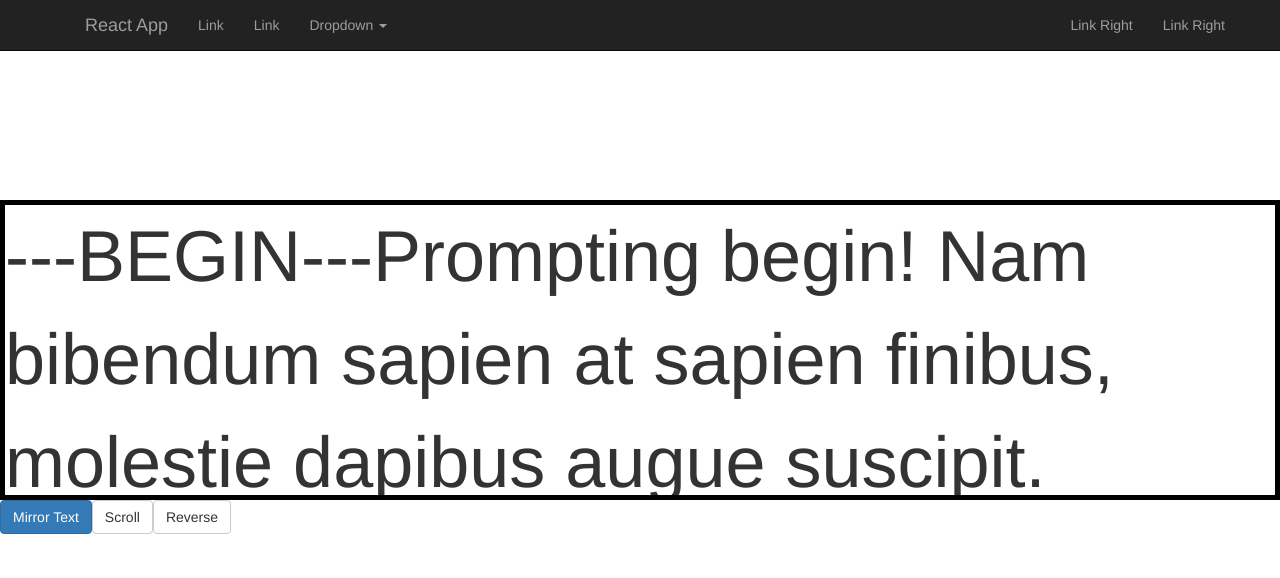
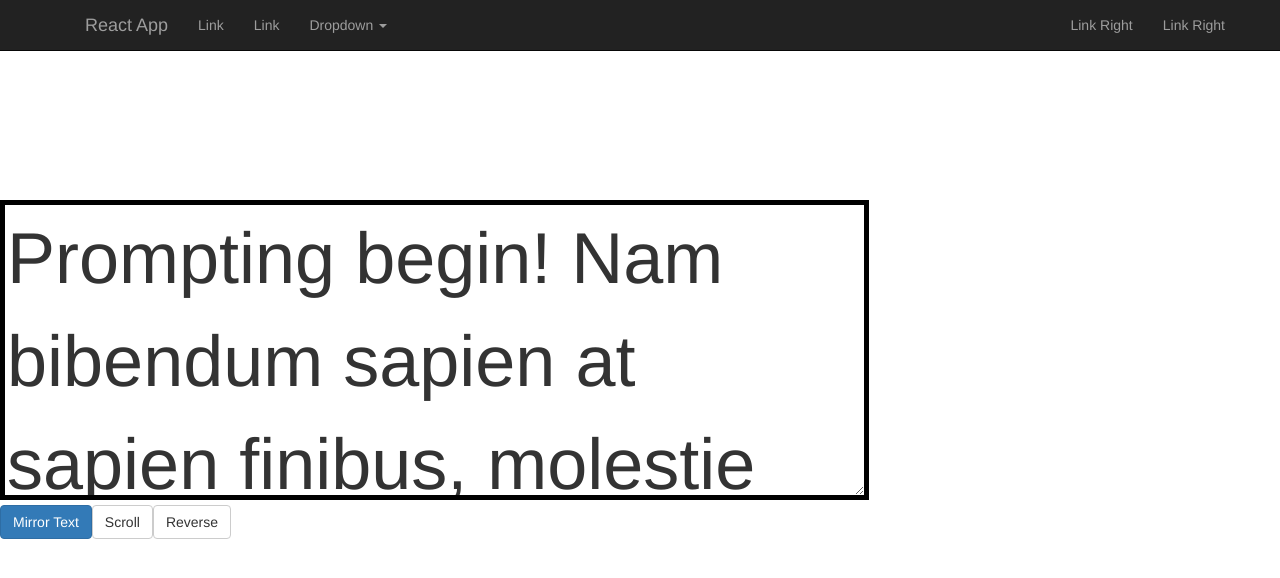
Before and after one commit to bhefty/react-prompter, a React (Create React App) app: page / in a window 1280 px wide. Shown: the top 578 px of the page. Built offline with nearby package versions, Linux system fonts and the light colour scheme.

Commit message:
Spacebar pauses/resumes scroll

```diff
--- a/src/components/App.js
+++ b/src/components/App.js
@@ -9,7 +9,7 @@ class App extends Component {
     super()
     this.state = {
       isScrolling: false,
-      scrollRate: 100,
+      scrollSpeed: 10,
       promptText: `Prompting begin! Nam bibendum sapien at sapien finibus, molestie dapibus augue suscipit. Quisque finibus velit vel dui pulvinar aliquet. Vivamus ex tortor, ultricies ac mi eu, convallis tristique nulla. Pellentesque id sagittis felis. Integer at porta turpis, eu ornare mi. Ut pellentesque interdum justo eu placerat. Sed lectus augue, sollicitudin vel ante et, elementum fringilla nisi. Quisque tristique lorem dolor, at sodales diam commodo a. Nullam in nisl nec ligula scelerisque facilisis.
 
 Sed vulputate orci sollicitudin metus iaculis facilisis. Fusce ullamcorper metus purus, at ullamcorper nisi lacinia vulputate. Etiam a sapien tristique, rhoncus ex rutrum, commodo tellus. Nam ipsum est, eleifend ac neque eget, interdum tempor augue. Morbi non justo a dolor eleifend aliquam. Aliquam molestie sem vel aliquet molestie. Quisque facilisis ullamcorper odio, vel porta est blandit nec. Cras ac leo sit amet urna porttitor pharetra. Suspendisse commodo interdum justo, vel viverra ligula egestas at. Maecenas et dolor ac lectus cursus varius ac sit amet libero. Nam ac condimentum enim. Nam odio metus, dictum vitae diam at, egestas dignissim nibh. Sed nec molestie sem, quis mattis nunc. In pretium facilisis ex, ac dictum nulla pellentesque a.
@@ -19,6 +19,13 @@ Nunc in scelerisque metus. Nunc ultricies, mi laoreet malesuada tempus, velit qu
     this.scrollInterval = () => undefined
     this.handleFlip = this.handleFlip.bind(this)
     this.scrollPrompter = this.scrollPrompter.bind(this)
+    this.handleKeyPress = this.handleKeyPress.bind(this)
+  }
+
+  componentDidMount() {
+    document.getElementById('prompt-container').addEventListener('keydown', (e) => {
+      this.handleKeyPress(e)
+    }, false)
   }
 
   handleFlip() {
@@ -37,18 +44,40 @@ Nunc in scelerisque metus. Nunc ultricies, mi laoreet malesuada tempus, velit qu
     if (!this.state.isScrolling) {
       this.setState({isScrolling: true})
       this.scrollInterval = setInterval(() => {
-        $('#prompt-container').animate({ scrollTop: speed }, this.state.scrollRate, 'linear')
-        if (direction === 'forward') speed += 500
-        if (direction === 'backward') speed -= 500
+        $('#prompt-container').animate({ scrollTop: speed }, 100, 'linear')
+        if (direction === 'forward') speed += this.state.scrollSpeed
+        if (direction === 'backward') speed -= this.state.scrollSpeed
         if (
             ((promptDiv.scrollTop >= (promptDiv.scrollHeight - promptDiv.offsetHeight)) && direction === 'forward') ||
             ((promptDiv.scrollTop === 0) && direction === 'backward')
           ) {
             this.pauseScroll()
         }
-      }, this.state.scrollRate)
+      }, 100)
     } else {
       this.pauseScroll()
+    }
+  }
+
+  handleKeyPress(e) {
+    e.preventDefault()
+    switch (e.keyCode) {
+      case 38:
+        console.log('up')
+        break
+      case 40:
+        console.log('down')
+        break
+      case 32:
+        if (this.state.isScrolling) {
+          this.pauseScroll()
+        } else {
+          this.scrollPrompter('forward')
+        }
+        break
+      default:
+        console.log('nope')
+        break
     }
   }
 
@@ -57,19 +86,14 @@ Nunc in scelerisque metus. Nunc ultricies, mi laoreet malesuada tempus, velit qu
       <div className='prompt-parent'>
         <Navigation />
 
-        <div id='prompt-container' className='prompt-container noselect'
+        <textarea readOnly id='prompt-container' className='prompt-container noselect'
           onClick={() => {
             this.scrollPrompter('forward')
           }}
           onContextMenu={(e) => {
             e.preventDefault()
             this.scrollPrompter('backward')
-          }}>
-            ---BEGIN---
-            {this.state.promptText}
-            ---END---
-
-        </div>
+          }} value={this.state.promptText}/>
 
         <div>
           <Button
```
